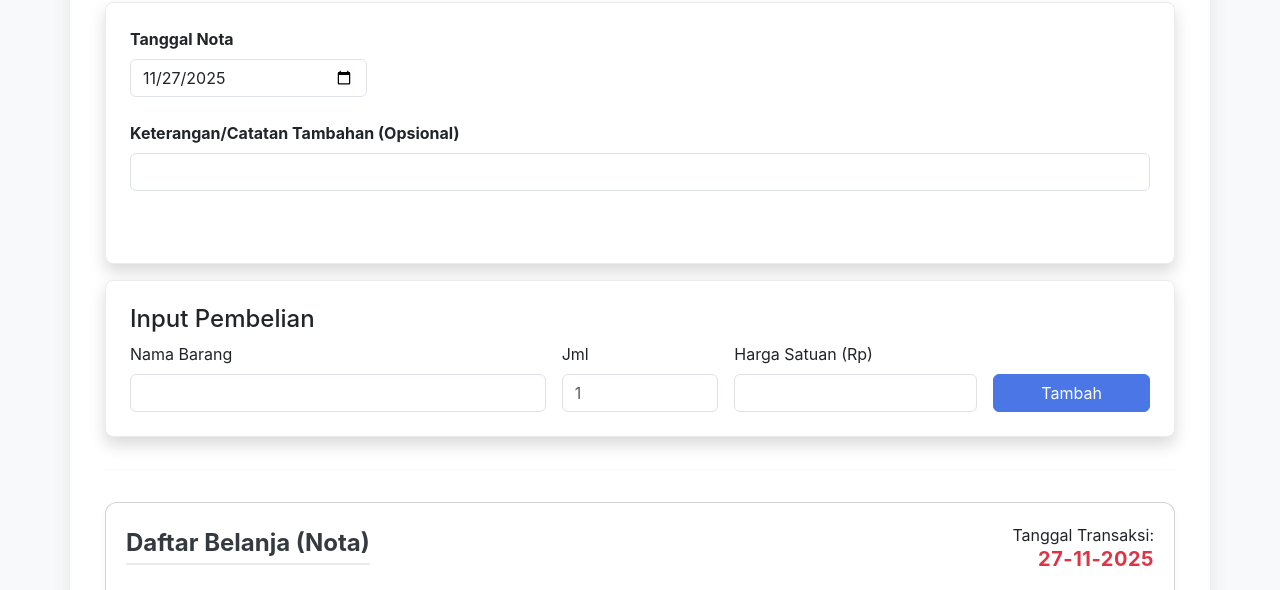
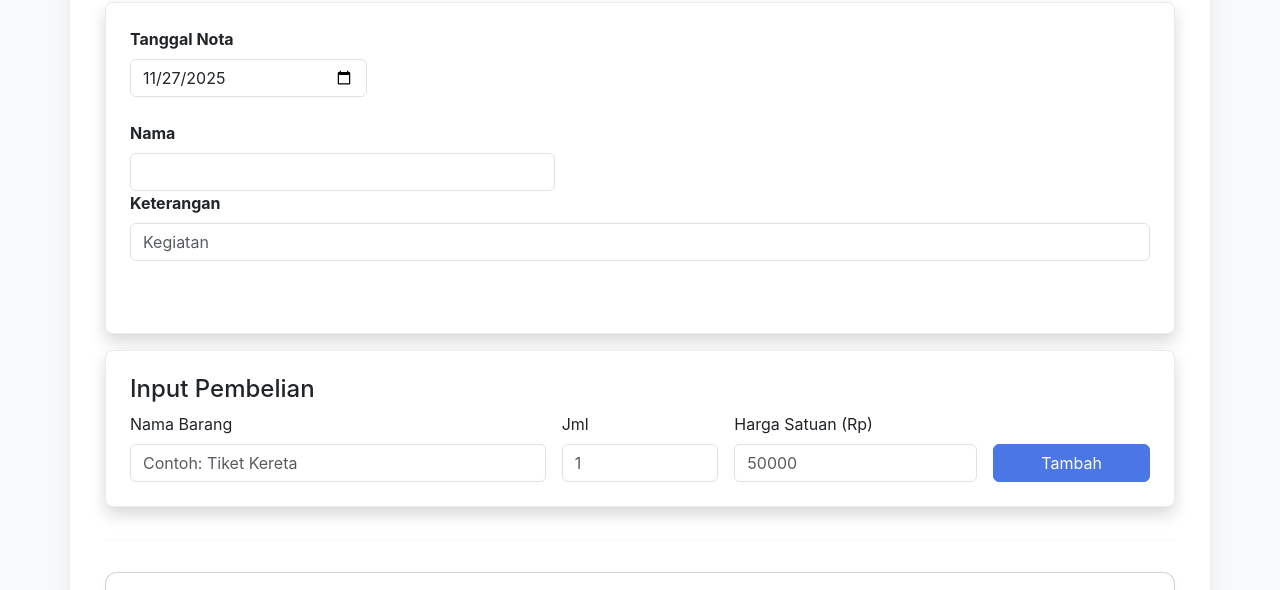
Before and after one commit to ilhamahmadi-dev/invoicegenerator, a plain HTML site: page index.html in a window 1280 px wide. Shown: the part 153-743 px from the top of the page. Drawn offline with nearby package versions, Linux system fonts and the light colour scheme.

Commit message:
Change Invoice Generator to Reimbursement Note
Updated the invoice generator to a reimbursement note format, including new fields for reimbursement name and description.

```diff
--- a/index.html
+++ b/index.html
@@ -3,7 +3,7 @@
   <head>
     <meta charset="UTF-8" />
     <meta name="viewport" content="width=device-width, initial-scale=1.0" />
-    <title>Invoice Generator</title>
+    <title>Nota Online Reimburse</title>
 
     <link
       href="https://cdn.jsdelivr.net/npm/bootstrap@5.3.3/dist/css/bootstrap.min.css"
@@ -33,15 +33,26 @@
             />
           </div>
         </div>
-
+          <div class="col-md-5">
+            <label for="nama-reimburse" class="form-label fw-bold"
+              >Nama </label
+            >
+            <input
+              type="text"
+              id="nama-reimburse"
+              class="form-control"
+              placeholder=""
+              required
+            />
+          </div>
         <div class="mb-5">
           <label for="keterangan-nota" class="form-label fw-bold"
-            >Keterangan/Catatan Tambahan (Opsional)</label
+            >Keterangan</label
           >
           <input
             id="keterangan-nota"
             class="form-control"
-
+            placeholder="Kegiatan"
           ></input>
         </div>
       </div>
@@ -55,7 +66,7 @@
               type="text"
               id="barang"
               class="form-control"
-
+              placeholder="Contoh: Tiket Kereta"
               required
             />
           </div>
@@ -78,7 +89,7 @@
               type="number"
               id="harga-satuan"
               class="form-control"
-
+              placeholder="50000"
               min="0"
               required
             />
@@ -98,6 +109,10 @@
           <div class="col-sm-6">
             <h2 class="h4 nota-title">Daftar Belanja (Nota)</h2>
             <div id="print-keterangan-placeholder" style="display: none">
+              <p class="mb-1">
+                <span class="fw-bold">Nama Pengaju:</span>
+                <span id="display-nama" class="keterangan-text">--</span>
+              </p>
               <span class="fw-bold">Keterangan:</span>
               <span
                 id="display-keterangan"
```
